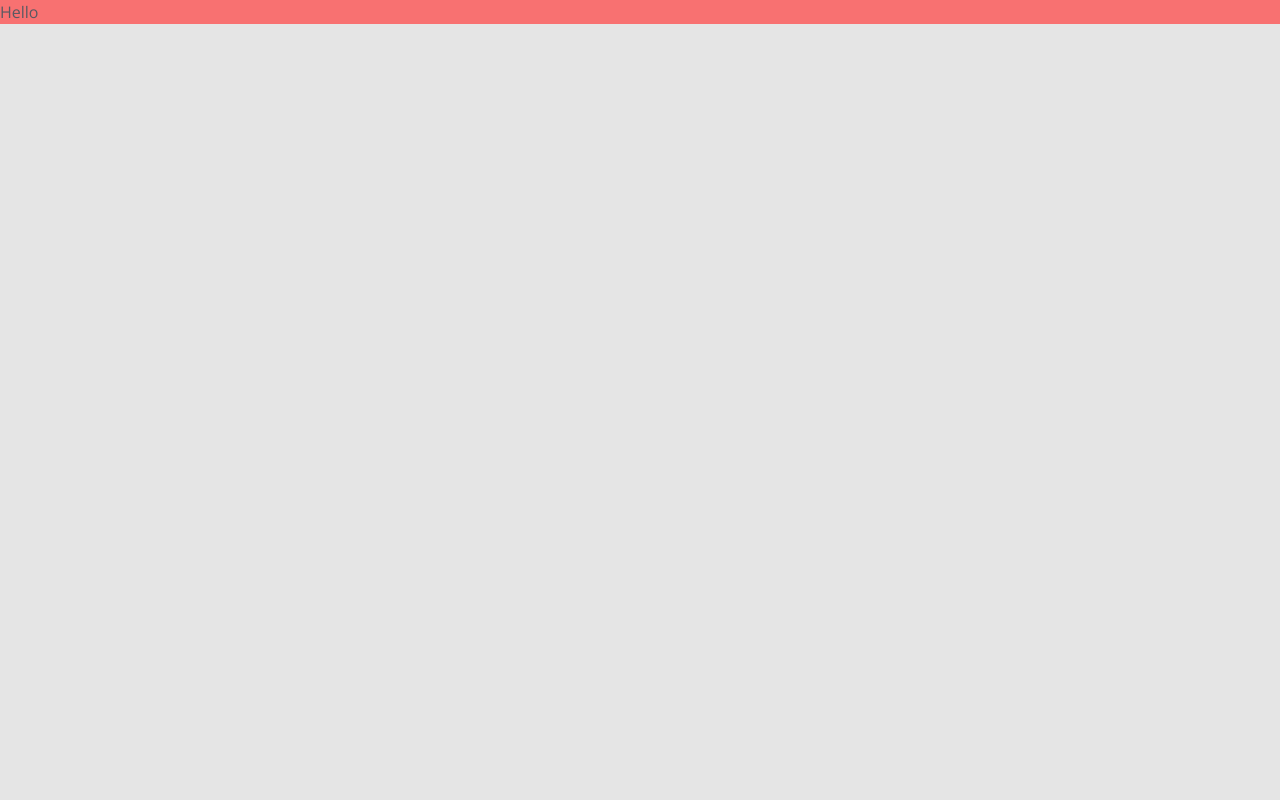
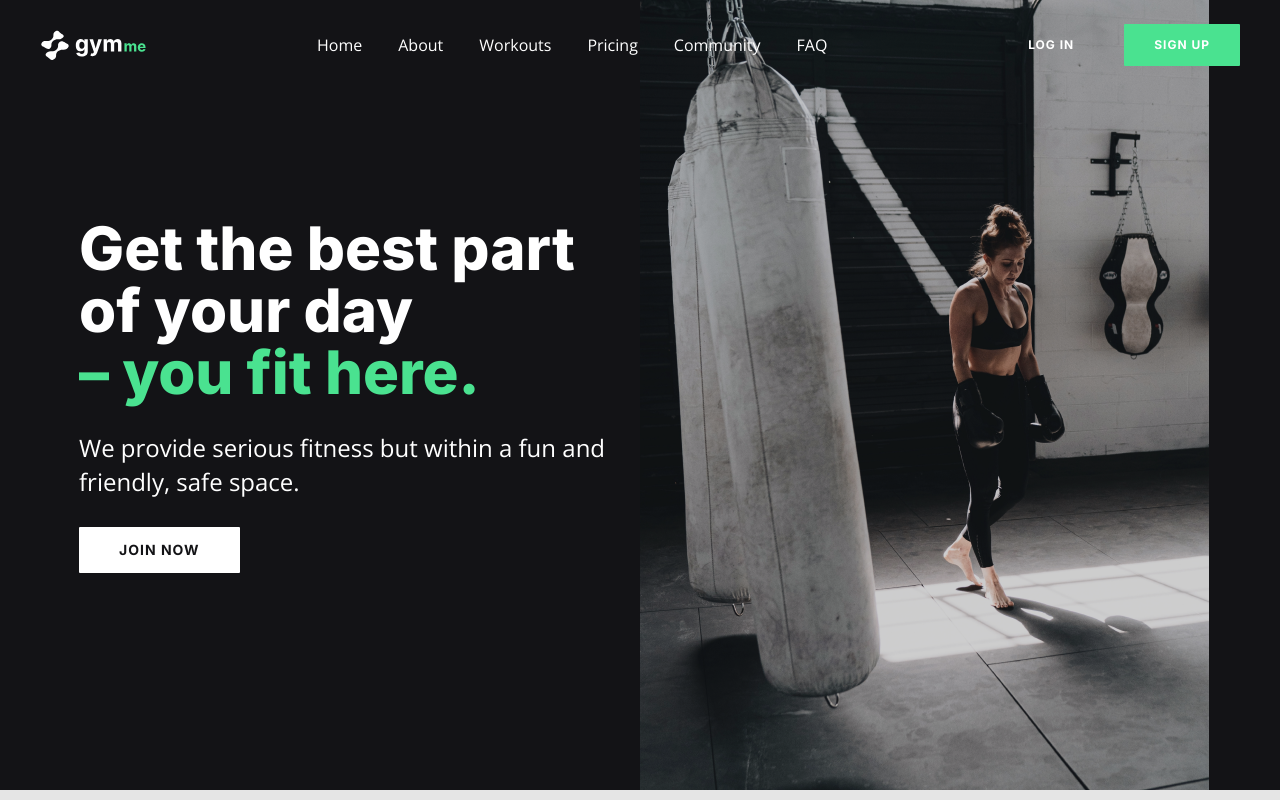
Before and after one commit to JacekLiman/gym-website, a React (Vite) app: page / in a window 1280 px wide. Built offline with nearby package versions, Linux system fonts and the light colour scheme.

Commit message:
add Hero component

```diff
--- a/package.json
+++ b/package.json
@@ -11,7 +11,8 @@
   },
   "dependencies": {
     "react": "^18.2.0",
-    "react-dom": "^18.2.0"
+    "react-dom": "^18.2.0",
+    "react-icons": "^5.0.1"
   },
   "devDependencies": {
     "@types/react": "^18.2.43",
--- a/src/App.tsx
+++ b/src/App.tsx
@@ -1,5 +1,12 @@
+import Banner from "./component/Banner";
+import Header from "./component/Header";
+
+
 function App() {
-  return <div className="bg-red-400">Hello</div>;
+  return <div className="max-w-[1440px] mx-auto relative">
+    <Header/>
+    <Banner/>
+  </div>;
 }
 
 export default App;
--- /dev/null
+++ b/src/component/Banner.tsx
@@ -0,0 +1,31 @@
+import { banner } from "../data";
+
+const Banner = () => {
+  const { titlePart1, titlePart2, subtitle, textBtn } = banner;
+  return (
+    <section className="bg-neutral-500">
+      <div className="container mx-auto">
+        <div className="flex h-[790px] relative">
+          <div className="w-1/3 lg:w-1/2"></div>
+          <div className="w-2/3 lg:w-1/2 bg-banner bg-cover bg-center"></div>
+          <div className="absolute top-1/2 left-2 -translate-y-1/2">
+            <div className="flex flex-col gap-7 items-start">
+              <h1 className="text-white h1 max-w-[350px] md:max-w-[550px]">
+                {titlePart1} <br />
+                <span className="text-primary-200">{titlePart2}</span>
+              </h1>
+              <p className="text-body-md lg:text-body-lg max-w-[350px] md:max-w-[550px] text-white">
+                {subtitle}
+              </p>
+              <button className="btn btn-secondary btn-sm lg:btn-lg">
+                {textBtn}
+              </button>
+            </div>
+          </div>
+        </div>
+      </div>
+    </section>
+  );
+};
+
+export default Banner;
--- /dev/null
+++ b/src/component/Header.tsx
@@ -0,0 +1,38 @@
+import { header } from "../data";
+import Nav from "./Nav";
+
+import { RiMenu4Fill, RiCloseFill } from "react-icons/ri";
+
+const Header = () => {
+  return (
+    <header className="fixed top-0 left-0 w-screen z-10">
+      <div className="max-w-[1444px] mx-auto">
+        <div className="py-6 px-10 flex justify-between items-center">
+          <div>
+            <a href="/">
+              <img className="h-[30px]" src={header.logo} alt="" />
+            </a>
+          </div>
+          <div className="hidden lg:block">
+            <Nav />
+          </div>
+
+          <div className="lg:flex items-center gap-5 hidden ">
+            <button className="btn btn-sm bg-transparent text-white hover:text-primary-200 transition-all">
+              {header.btnLoginText}
+            </button>
+            <button className="btn btn-sm btn-primary">
+              {header.btnSignupText}
+            </button>
+          </div>
+
+          <button className="text-primary-200 text-2xl lg:hidden">
+            <RiMenu4Fill />
+          </button>
+        </div>
+      </div>
+    </header>
+  );
+};
+
+export default Header;
--- /dev/null
+++ b/src/component/Nav.tsx
@@ -0,0 +1,21 @@
+
+
+import { nav } from "../data";
+
+const Nav = () => {
+  return (
+    <nav>
+      <ul className="flex items-center text-white gap-5">
+        {nav.map((item, idx) => {
+          return (
+            <li key={idx}>
+              <a className="inline-block px-2 hover:text-primary-200 transition-all" href={item.href}>{item.name}</a>
+            </li>
+          );
+        })}
+      </ul>
+    </nav>
+  );
+};
+
+export default Nav;
--- a/src/data.tsx
+++ b/src/data.tsx
@@ -40,7 +40,7 @@ export const banner = {
   subtitle:
     'We provide serious fitness but within a fun and friendly, safe space.',
   textBtn: 'Join Now',
-  img: '',
+
 };
 
 export const about = {
```
Also changed, not shown: 1 other file (tests, documents, lock files or other folders).
